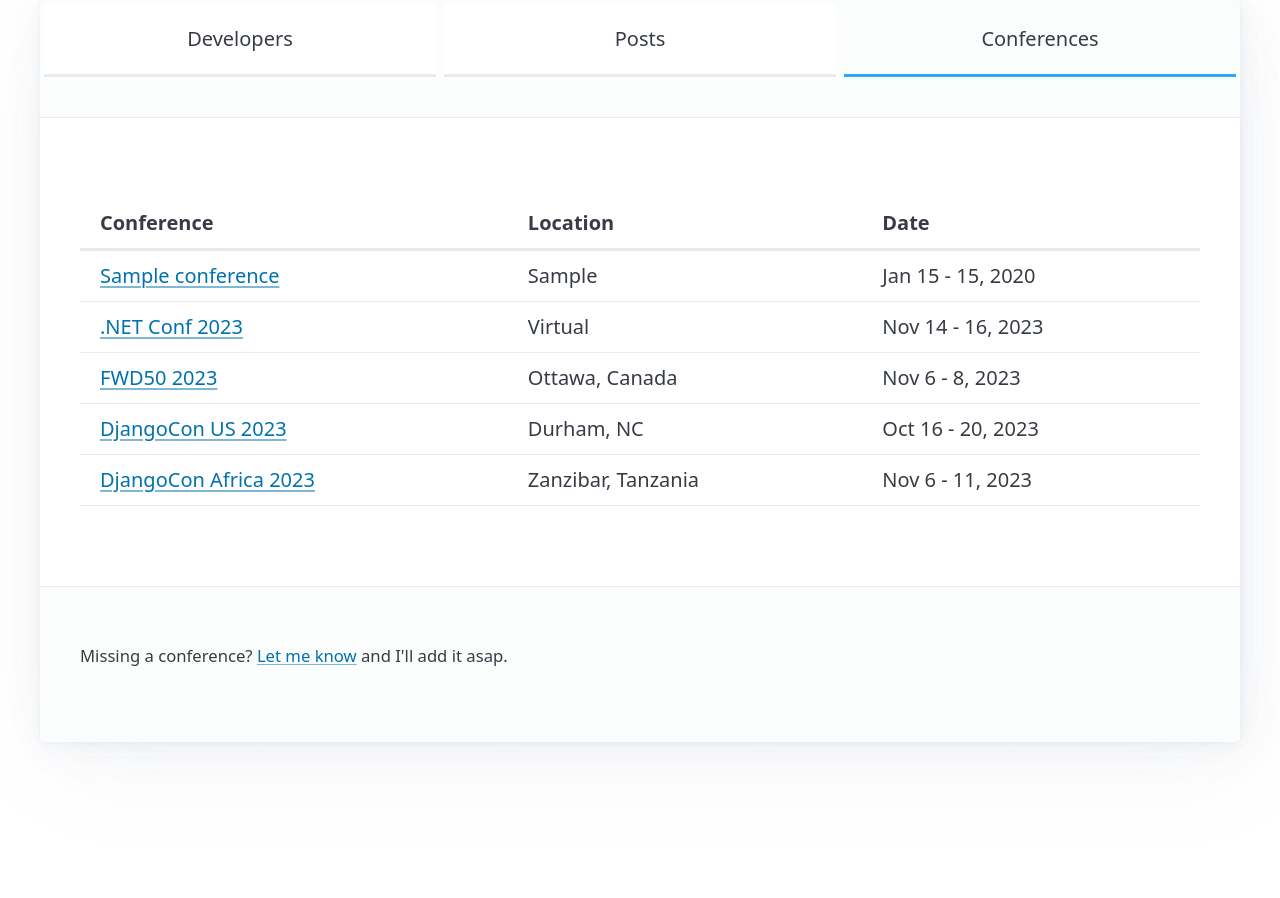
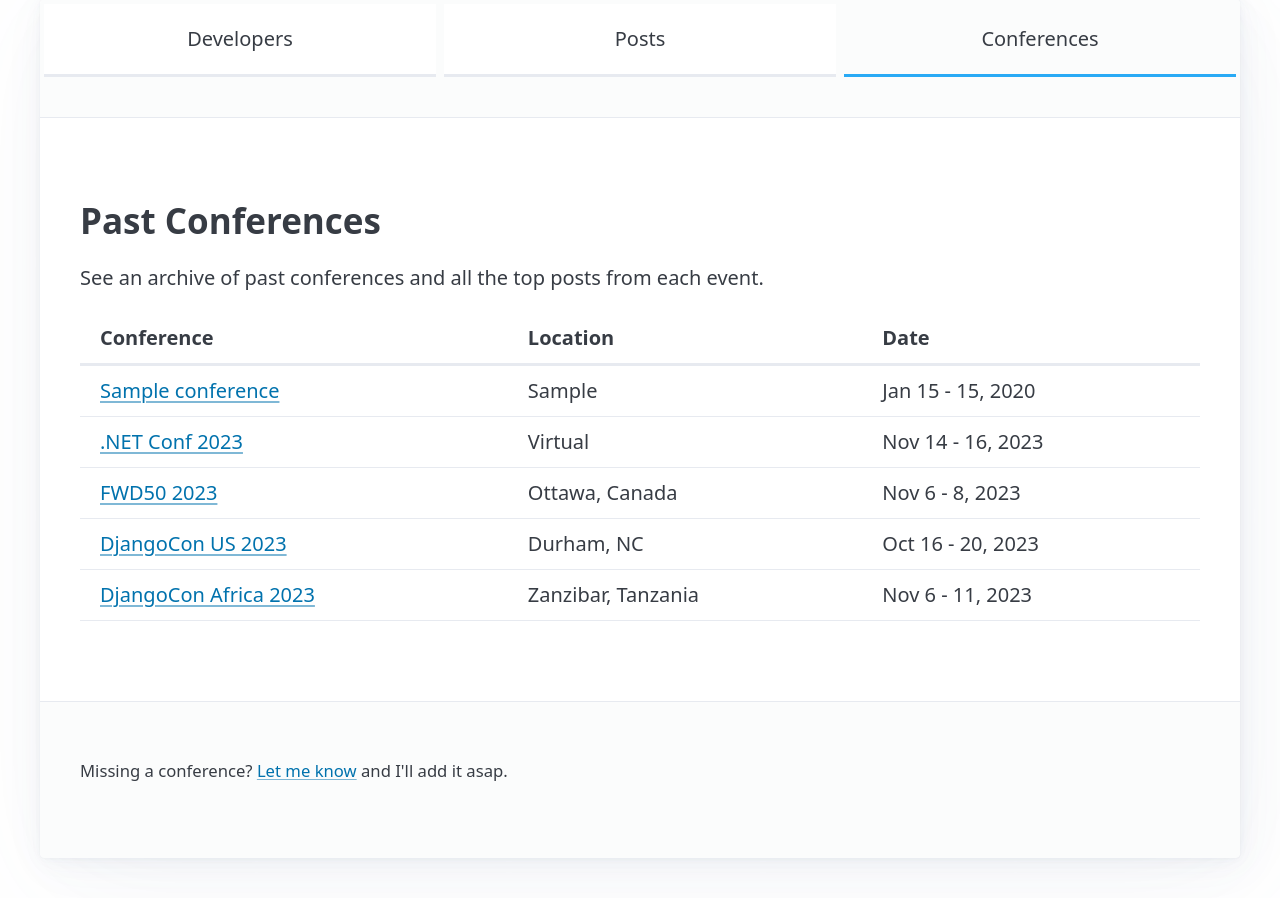
Before and after one commit to anze3db/fedidevs, a Django app: page /conferences/ in a window 1280 px wide. Shown: the part 247-1145 px from the top of the page. Run offline with Django 4.2, Linux system fonts and the light colour scheme; tables that the repository leaves empty hold one stand-in row (values such as "Sample post"); some libraries are stand-ins or nearby versions.

Commit message:
Section out the conference views

```diff
--- a/confs/templates/conference.html
+++ b/confs/templates/conference.html
@@ -25,6 +25,9 @@
                         Follow the <a href="{{ conference.mastodon }}">official Mastodon account</a> to be up to date.
                     {% endif %}
                 </p>
+                {% if is_superuser %}
+                    <a href="{% url 'admin:confs_conference_change' conference.id %}">Edit</a>
+                {% endif %}
                 <p>
                     <h3>Most active accounts</h3>
                     <ul style="padding:0;">
--- a/confs/templates/conferences.html
+++ b/confs/templates/conferences.html
@@ -16,6 +16,9 @@
                     </ul>
                 </nav>
             </header>
+            {% if live_conferences %}
+                <h2>🔴 Live Conferences 🔴</h2>
+                <p>Happening right now! You can join the discussion even if you are not attending!</p>
                 <table>
                     <thead>
                         <tr>
@@ -24,10 +27,63 @@
                             <th>Date</th>
                         </tr>
                     </thead>
-                {% for conf in conferences %}
+                    {% for conf in live_conferences %}
                         <tr>
                             <td>
                                 <a href="{% url 'conference' conf.slug %}">{{ conf.name }}</a>
+                                {% if is_superuser %}
+                                    <a href="{% url 'admin:confs_conference_change' conf.id %}">(edit)</a>
+                                {% endif %}
+                            </td>
+                            <td>{{ conf.location }}</td>
+                            <td>{{ conf.start_date | date:"M j" }} - {{ conf.end_date| date:"j, Y" }}</td>
+                        </tr>
+                    {% endfor %}
+                </table>
+            {% endif %}
+            {% if upcoming_conferences %}
+                <h2>Upcoming Conferences</h2>
+                <p>Join the discussion and get hyped for the upcoming conferences.</p>
+                <table>
+                    <thead>
+                        <tr>
+                            <th>Conference</th>
+                            <th>Location</th>
+                            <th>Date</th>
+                        </tr>
+                    </thead>
+                    {% for conf in upcoming_conferences %}
+                        <tr>
+                            <td>
+                                <a href="{% url 'conference' conf.slug %}">{{ conf.name }}</a>
+                                {% if is_superuser %}
+                                    <a href="{% url 'admin:confs_conference_change' conf.id %}">(edit)</a>
+                                {% endif %}
+                            </td>
+                            <td>{{ conf.location }}</td>
+                            <td>{{ conf.start_date | date:"M j" }} - {{ conf.end_date| date:"j, Y" }}</td>
+                        </tr>
+                    {% endfor %}
+                </table>
+            {% endif %}
+            {% if past_conferences %}
+                <h2>Past Conferences</h2>
+                <p>See an archive of past conferences and all the top posts from each event.</p>
+                <table>
+                    <thead>
+                        <tr>
+                            <th>Conference</th>
+                            <th>Location</th>
+                            <th>Date</th>
+                        </tr>
+                    </thead>
+                    {% for conf in past_conferences %}
+                        <tr>
+                            <td>
+                                <a href="{% url 'conference' conf.slug %}">{{ conf.name }}</a>
+                                {% if is_superuser %}
+                                    <a href="{% url 'admin:confs_conference_change' conf.id %}">(edit)</a>
+                                {% endif %}
                             </td>
                             <td>{{ conf.location }}</td>
                             <td>{{ conf.start_date | date:"M j" }} - {{ conf.end_date| date:"j, Y" }}</td>
@@ -62,6 +118,7 @@
                         <td>Nov 6 - 11, 2023</td>
                     </tr>
                 </table>
+            {% endif %}
             <footer>
                 <p>
                     <small>Missing a conference? <a href="mailto:hello@fedidevs.com">Let me know</a> and I'll add it asap.</small>
--- a/confs/views.py
+++ b/confs/views.py
@@ -19,7 +19,10 @@ from confs.models import (
 
 
 def conferences(request):
-    conferences = Conference.objects.all().order_by("-start_date")
+    today = timezone.now().date()
+    upcoming_conferences = Conference.objects.filter(start_date__gt=today).order_by("start_date")
+    live_conferences = Conference.objects.filter(start_date__lte=today, end_date__gte=today).order_by("start_date")
+    past_conferences = Conference.objects.filter(end_date__lt=today).order_by("-start_date")
 
     return render(
         request,
@@ -30,7 +33,10 @@ def conferences(request):
             "page_subheader": "",
             "page_description": "",
             "page_image": "og-conferences.png",
-            "conferences": conferences,
+            "is_superuser": request.user.is_superuser,
+            "upcoming_conferences": upcoming_conferences,
+            "live_conferences": live_conferences,
+            "past_conferences": past_conferences,
         },
     )
 
@@ -116,6 +122,7 @@ def conference(request, slug: str):
             "all_conf_posts_count": all_conf_posts_count,
             "posts_date": date,
             "order": order,
+            "is_superuser": request.user.is_superuser,
         },
     )
 
```
Lines whose indentation alone changed are shown as unchanged.
